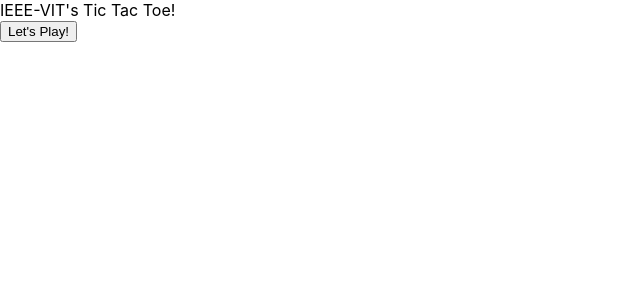
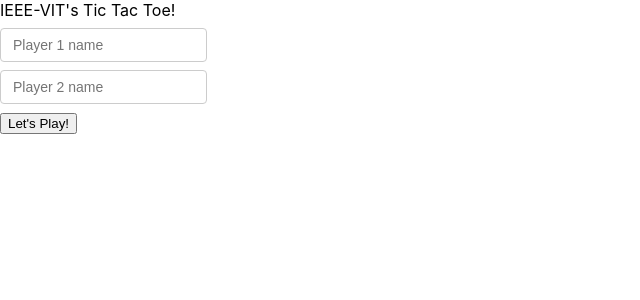
Before and after one commit to IEEE-VIT/tic-tac-toe-react, a React (Create React App) app: page / in a window 1280 px wide. Shown: the top 300 px of the page, without its empty margins (0-640 px from the left). Built offline with nearby package versions, Linux system fonts and the light colour scheme.

Commit message:
Add player name validation on Landing Page

```diff
--- a/src/pages/LandingPage/LandingPage.css
+++ b/src/pages/LandingPage/LandingPage.css
@@ -0,0 +1,17 @@
+.landing {
+}
+
+.landing__input {
+    display: block;
+    margin: 8px 0;
+    padding: 8px 12px;
+    font-size: 14px;
+    border: 1px solid #ccc;
+    border-radius: 4px;
+}
+
+.landing__error {
+    color: #d32f2f;
+    font-size: 13px;
+    margin: 4px 0;
+}
--- a/src/pages/LandingPage/LandingPage.jsx
+++ b/src/pages/LandingPage/LandingPage.jsx
@@ -9,24 +9,47 @@
 const LandingPage = () => {
     const [player1, setPlayer1] = useState("");
     const [player2, setPlayer2] = useState("");
+    const [error, setError] = useState("");
     const dispatch = useDispatch();
     const history = useHistory();
 
     const handleSubmit = (evt) => {
         evt.preventDefault();
-        console.log(player1, player2);
-        dispatch(setPlayers(player1, player2, history));
+        const trimmedPlayer1 = player1.trim();
+        const trimmedPlayer2 = player2.trim();
+
+        if (!trimmedPlayer1 || !trimmedPlayer2) {
+            setError("Please enter both player names");
+            return;
+        }
+
+        setError("");
+        dispatch(setPlayers(trimmedPlayer1, trimmedPlayer2, history));
     };
 
     return (
         <div className="landing">
             <div className="landing__heading">IEEE-VIT&apos;s Tic Tac Toe!</div>
             {/* use two input boxes to enter player names */}
-            {/* add styling */}
+            <input
+                type="text"
+                className="landing__input"
+                placeholder="Player 1 name"
+                value={player1}
+                onChange={(evt) => setPlayer1(evt.target.value)}
+            />
+            <input
+                type="text"
+                className="landing__input"
+                placeholder="Player 2 name"
+                value={player2}
+                onChange={(evt) => setPlayer2(evt.target.value)}
+            />
+            {error && <div className="landing__error">{error}</div>}
             <button
                 type="button"
                 className="landing__btn"
-                onClick={() => history.push("/game")}
+                onClick={handleSubmit}
             >
                 Let&apos;s Play!
             </button>
```
